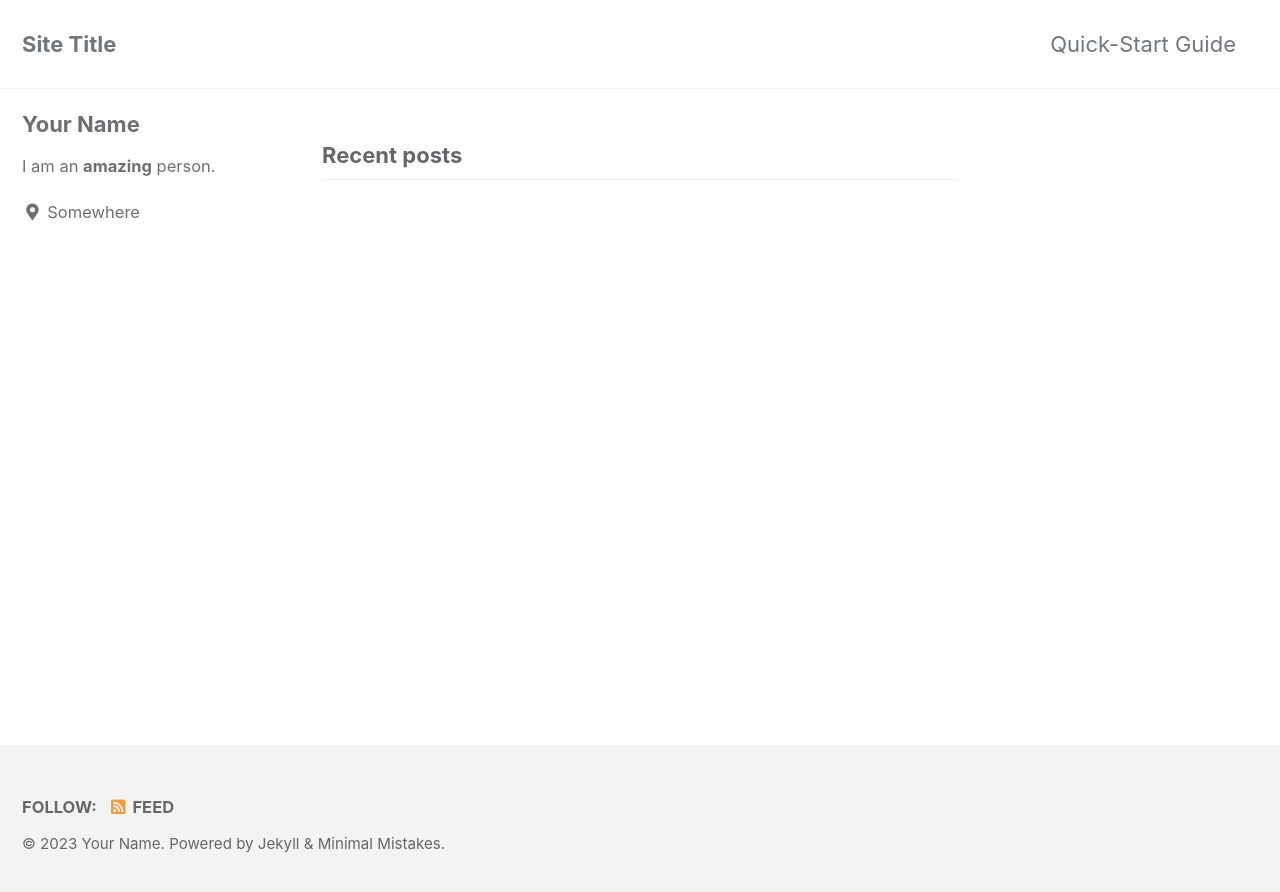
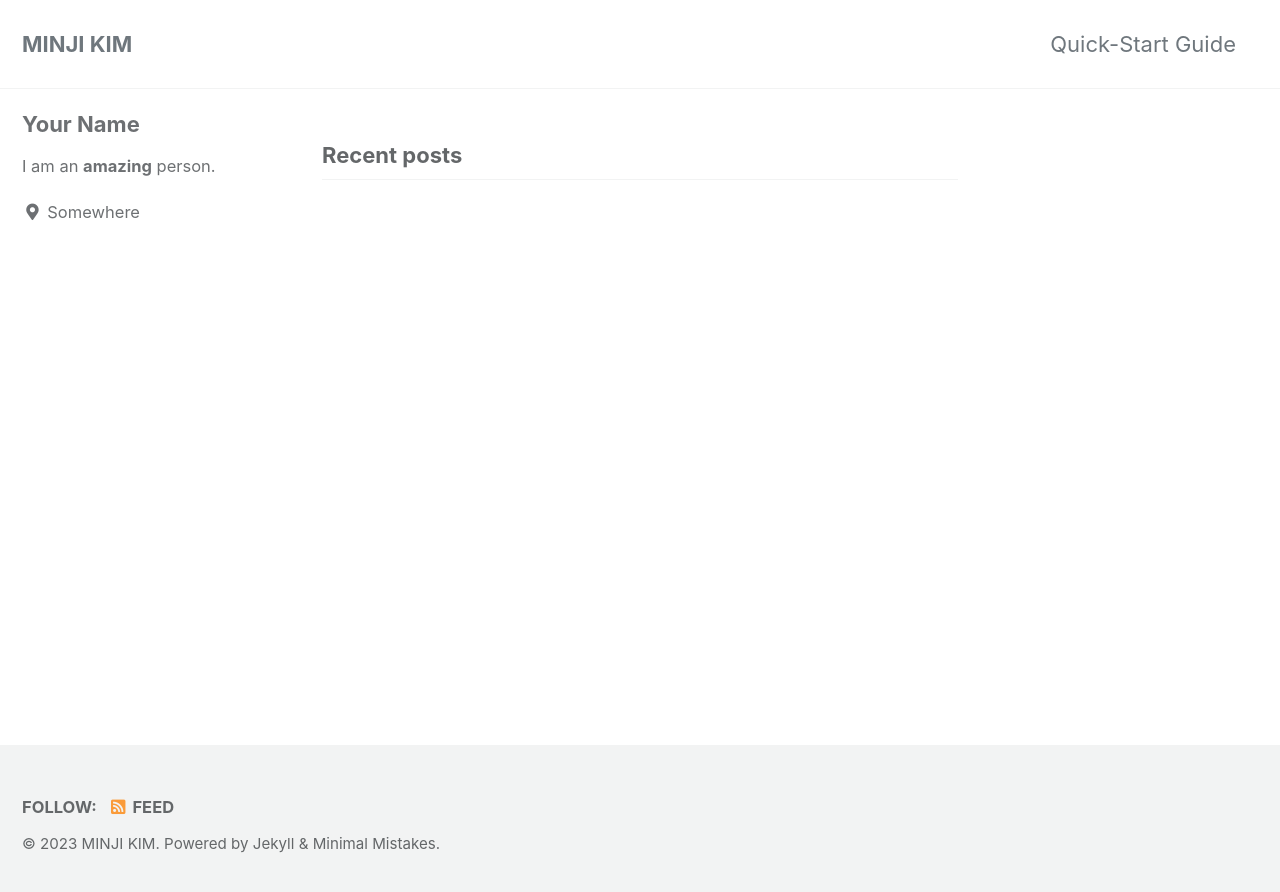
Before and after one commit to kminjee/minji.io, a Jekyll site: the page built from index.html, in a window 1280 px wide. Shown: the top 892 px of the page. Built offline with Jekyll 4.4.1, drawn with Linux system fonts in a browser that asks for light colours; cached includes are drawn as plain includes; the list of posts is cut into pages by our own code.

Commit message:
Update _config.yml

```diff
--- a/_config.yml
+++ b/_config.yml
@@ -16,11 +16,11 @@ minimal_mistakes_skin    : "default" # "air", "aqua", "contrast", "dark", "dirt"
 
 # Site Settings
 locale                   : "en-US"
-title                    : "Site Title"
+title                    : "MINJI KIM"
 title_separator          : "-"
 subtitle                 : # site tagline that appears below site title in masthead
-name                     : "Your Name"
-description              : "An amazing website."
+name                     : "MINJI KIM"
+description              : ""
 url                      : # the base hostname & protocol for your site e.g. "https://mmistakes.github.io"
 baseurl                  : # the subpath of your site, e.g. "/blog"
 repository               : # GitHub username/repo-name e.g. "mmistakes/minimal-mistakes"
```
